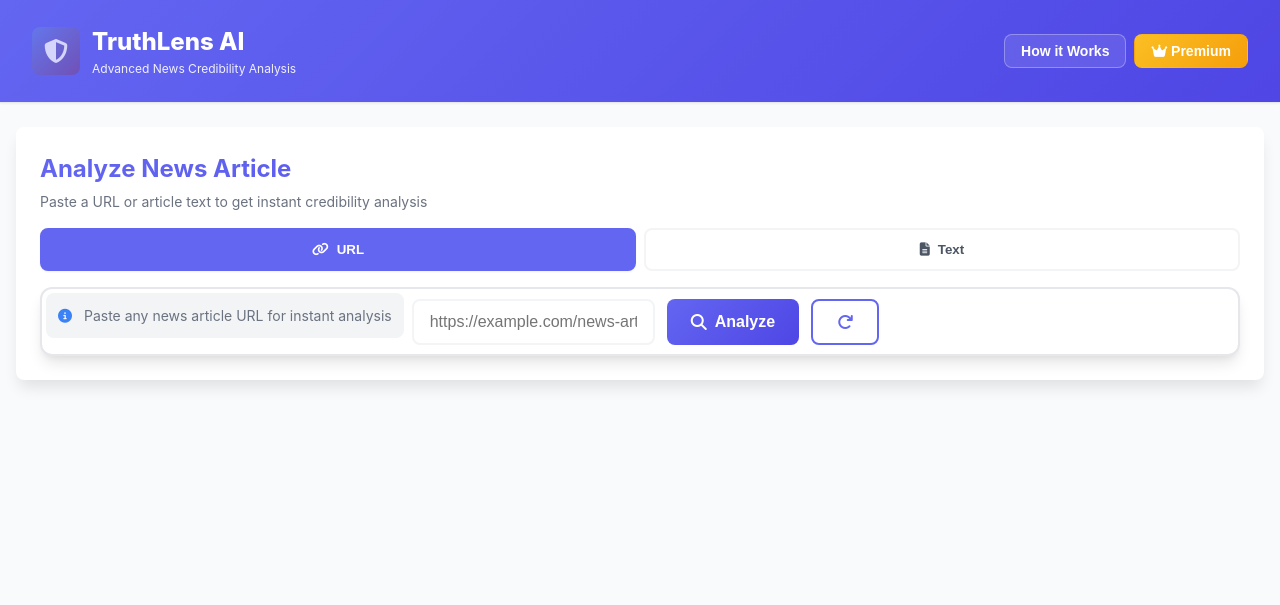
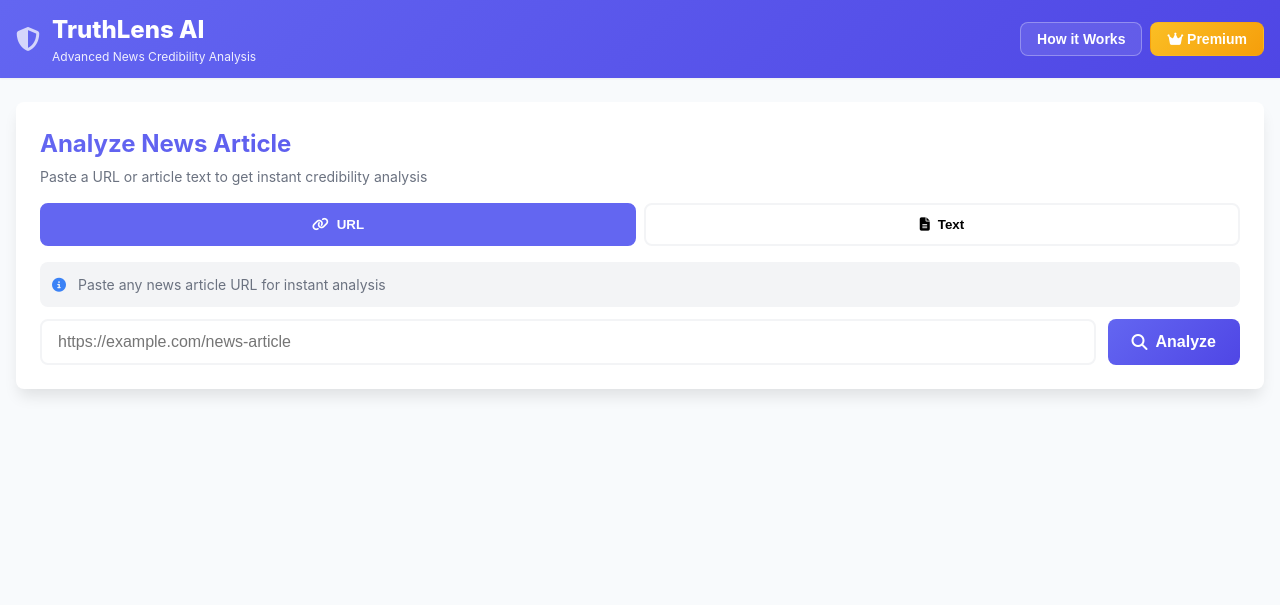
Before and after one commit to Hyperiongate/News, a Flask app: page / in a window 1280 px wide. Shown: the top 605 px of the page. After the commit the page ends 402 px from the top, so only its background shows below. Run offline with Flask 3, Linux system fonts and the light colour scheme.

Commit message:
Update index.html

```diff
--- a/templates/index.html
+++ b/templates/index.html
@@ -11,8 +11,7 @@
     <!-- Icons -->
     <link rel="stylesheet" href="https://cdnjs.cloudflare.com/ajax/libs/font-awesome/6.4.0/css/all.min.css">
 
-    <!-- Styles - ORDER MATTERS! -->
-    <link rel="stylesheet" href="/static/css/truthlens-enhanced.css">
+    <!-- Styles -->
     <link rel="stylesheet" href="/static/css/styles.css">
 </head>
 <body>
@@ -57,7 +56,7 @@
                     </div>
 
                     <!-- URL Input -->
-                    <div id="urlInputWrapper" class="input-wrapper active">
+                    <div id="urlInputWrapper" class="input-wrapper" style="display: block;">
                         <div id="urlExplanation" class="tab-explanation">
                             <i class="fas fa-info-circle"></i>
                             Paste any news article URL for instant analysis
@@ -71,9 +70,6 @@
                                 <i class="fas fa-search"></i>
                                 <span>Analyze</span>
                             </button>
-                            <button id="resetBtn" class="btn btn-secondary">
-                                <i class="fas fa-redo"></i>
-                            </button>
                         </div>
                     </div>
 
@@ -86,13 +82,10 @@
                         <textarea id="textInput"
                                   class="text-input"
                                   placeholder="Paste your article text here..."></textarea>
-                        <div class="button-group">
+                        <div class="input-group" style="margin-top: 1rem;">
                             <button id="analyzeTextBtn" class="analyze-btn full-width">
                                 <i class="fas fa-search"></i>
                                 <span>Analyze Text</span>
-                            </button>
-                            <button id="resetTextBtn" class="btn btn-secondary">
-                                <i class="fas fa-redo"></i>
                             </button>
                         </div>
                     </div>
@@ -101,68 +94,55 @@
 
             <!-- Results Section -->
             <section id="resultsSection" class="results-section">
-                <!-- Compact Trust Score Summary -->
-                <div class="trust-summary-container-compact">
-                    <div class="trust-score-header">
-                        <div class="trust-score-visual">
-                            <div class="trust-score-circle">
-                                <svg class="trust-score-svg" viewBox="0 0 120 120">
-                                    <circle cx="60" cy="60" r="54" fill="none" stroke="#e5e7eb" stroke-width="12"/>
-                                    <circle id="trustScoreCircle" cx="60" cy="60" r="54" fill="none" stroke="#6366f1" stroke-width="12"
-                                            stroke-dasharray="339.292" stroke-dashoffset="339.292"
-                                            transform="rotate(-90 60 60)"/>
-                                </svg>
-                                <div class="trust-score-center">
-                                    <div id="trustScoreNumber" class="trust-score-number">--</div>
+                <!-- Trust Score Summary -->
+                <div class="trust-summary-container">
+                    <div class="trust-score-card">
+                        <div class="trust-gauge-container">
+                            <canvas id="trustGauge"></canvas>
+                            <div class="trust-score-display">
+                                <div id="trustScoreNumber">--</div>
                                 <div class="trust-score-label">Trust Score</div>
                             </div>
                         </div>
-                            <div id="trustLevelIndicator" class="trust-level-badge">
-                                <i id="trustLevelIcon" class="fas fa-shield-alt"></i>
+
+                        <div id="trustLevelIndicator" class="trust-level-indicator">
+                            <i id="trustLevelIcon" class="fas fa-shield-alt trust-level-icon"></i>
                             <span id="trustLevelText">Analyzing...</span>
                         </div>
                     </div>
 
-                        <div class="trust-summary-content">
-                            <div class="article-header-compact">
-                                <h2 id="articleTitle" class="article-title-compact">Loading article...</h2>
-                                <div id="articleMeta" class="article-meta-compact">
-                                    <!-- Meta items will be inserted here -->
+                    <div class="conversational-summary-card">
+                        <h2 class="summary-header">Analysis Summary</h2>
+                        <div class="summary-section">
+                            <div id="trustSummary"></div>
                         </div>
-                            </div>
-
-                            <div class="article-summary">
-                                <h3 class="summary-label">Article Summary</h3>
-                                <p id="articleSummary" class="summary-text">Analyzing article content...</p>
-                            </div>
-
-                            <div class="key-findings-compact">
-                                <h3 class="findings-label">Key Findings</h3>
-                                <div id="keyFindingsCompact" class="findings-list-compact">
-                                    <!-- Findings will be inserted here -->
-                                </div>
+                        <div class="summary-section">
+                            <div id="keyFindings"></div>
                         </div>
                     </div>
                 </div>
 
-                    <div class="trust-methodology">
-                        <i class="fas fa-info-circle"></i>
-                        <p>Our Trust Score is calculated using advanced AI analysis across 7 key dimensions: source credibility, author expertise, factual accuracy, transparency, objectivity, manipulation detection, and content quality. We analyze thousands of data points to provide you with a comprehensive credibility assessment.</p>
+                <!-- Article Info -->
+                <div class="article-info-bar">
+                    <h3 id="articleTitle">Loading article information...</h3>
+                    <div id="articleMeta" class="article-meta"></div>
                 </div>
+
+                <!-- Trust Breakdown -->
+                <div class="trust-breakdown-section">
+                    <h3 class="section-header">
+                        <i class="fas fa-chart-pie"></i>
+                        Trust Score Components
+                    </h3>
+                    <div id="trustBreakdown" class="breakdown-grid"></div>
                 </div>
 
                 <!-- Service Cards Grid -->
                 <div class="services-section">
-                    <div class="services-header">
                     <h3 class="section-header">
                         <i class="fas fa-microscope"></i>
                         Detailed Analysis Reports
                     </h3>
-                        <div class="pro-upgrade-hint">
-                            <i class="fas fa-crown"></i>
-                            <span>Unlock all premium insights</span>
-                        </div>
-                    </div>
 
                     <!-- Progress indicator -->
                     <div class="services-progress">
```
Lines whose indentation alone changed are shown as unchanged.
